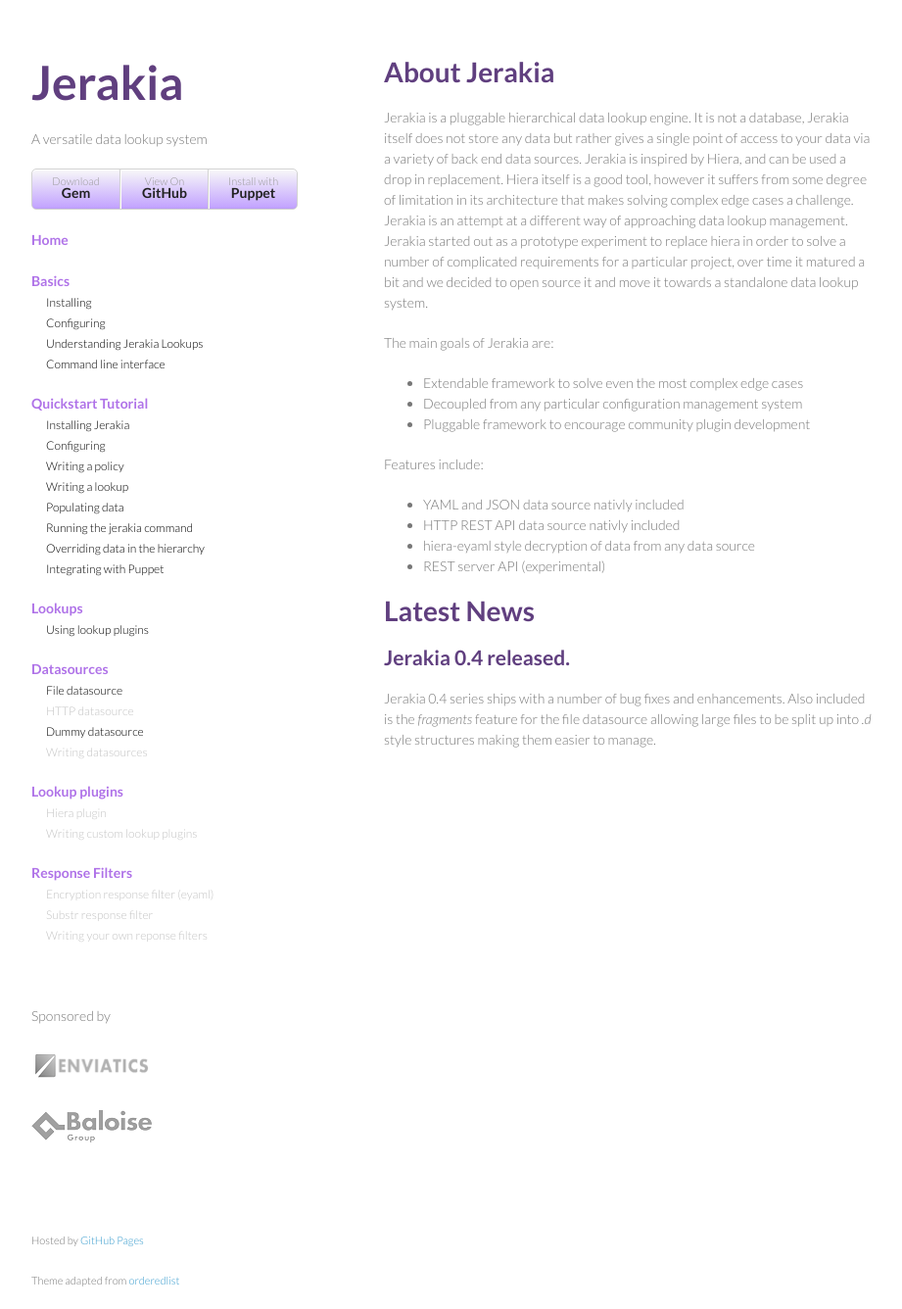
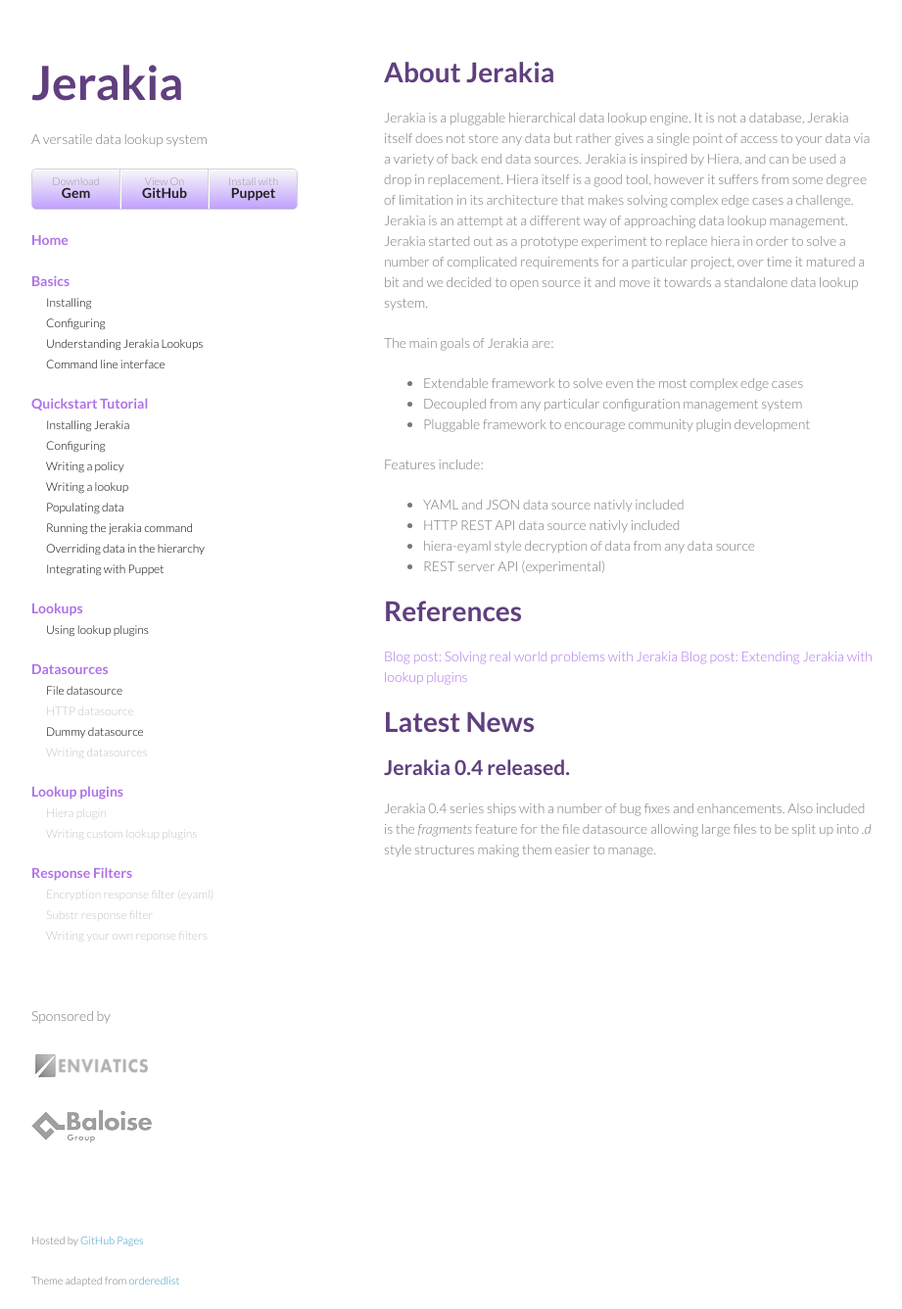
Before and after one commit to jerakia/jerakia, a Jekyll site: the page built from index.md, in a window 1280 px wide. Shown: the whole page at 98% size, without its empty margins (178-1099 px from the left). Built offline with Jekyll 4.4.1, drawn with Linux system fonts in a browser that asks for light colours; Markdown is read by kramdown in place of the engine named in the settings.

Commit message:
added blog posts

```diff
--- a/index.md
+++ b/index.md
@@ -19,6 +19,10 @@ Features include:
 * hiera-eyaml style decryption of data from any data source
 * REST server API (experimental)
 
+# References
+[Blog post: Solving real world problems with Jerakia](http://www.craigdunn.org/2015/09/solving-real-world-problems-with-jerakia/)
+[Blog post: Extending Jerakia with lookup plugins](http://www.craigdunn.org/2015/09/extending-jerakia-with-lookup-plugins/)
+
 # Latest News
 ## Jerakia 0.4 released.
 Jerakia 0.4 series ships with a number of bug fixes and enhancements.  Also included is the _fragments_ feature for the file datasource allowing large files to be split up into _.d_ style structures making them easier to manage.
```
Also changed, not shown: 1 other file.
